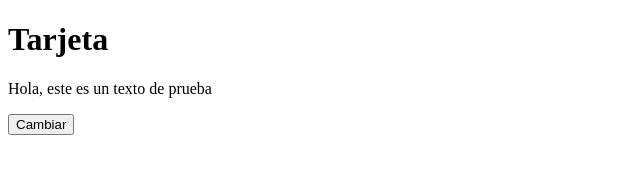
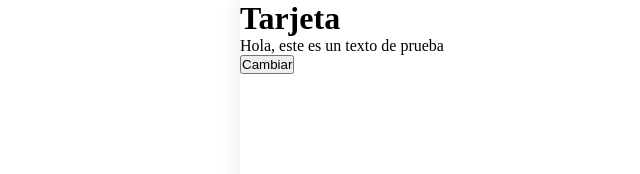
Before and after one commit to IDAI-NE-MA2025/Carolina-examen-final, a plain HTML site: page index.html in a window 1280 px wide. Shown: the whole page, without its empty margins (0-640 px from the left). Drawn offline with Linux system fonts and the light colour scheme.

Commit message:
cambios de estilo

```diff
--- a/index.html
+++ b/index.html
@@ -4,6 +4,7 @@
     <meta charset="UTF-8">
     <meta name="viewport" content="width=device-width, initial-scale=1.0">
     <title>Examen Final</title>
+    <link rel="stylesheet" href="style.css">
 </head>
 <body>
     <table>
--- a/style.css
+++ b/style.css
@@ -0,0 +1,13 @@
+* {
+    margin: 0;
+    padding: 0;
+    box-sizing: border-box;
+}
+
+.container {
+    max-width: 800px;
+    margin: 0 auto;
+    background: white;
+    min-height: 100vh;
+    box-shadow: 0 0 20px rgba(0, 0, 0, 0.1);
+}
```
